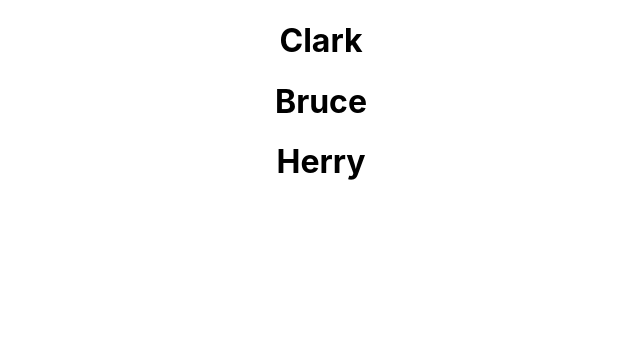
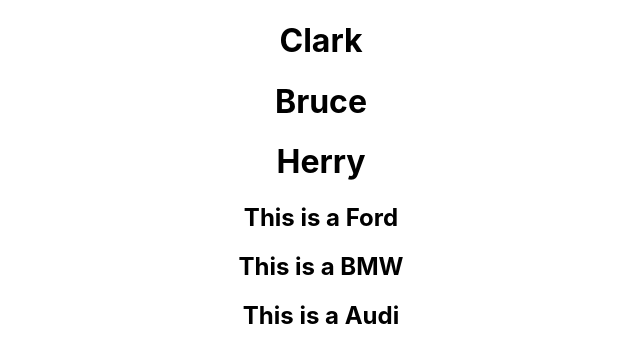
Before and after one commit to GeekShubhamRajput/react-fundamentals-crash-course, a React (Create React App) app in the folder demo-app/: page / in a window 1280 px wide. Shown: the top 362 px of the page, without its empty margins (319-959 px from the left). Built offline with nearby package versions, Linux system fonts and the light colour scheme.

Commit message:
List Rendering 2

```diff
--- a/demo-app/src/App.js
+++ b/demo-app/src/App.js
@@ -1,11 +1,13 @@
 import logo from './logo.svg';
 import './App.css';
 import { NameList } from './components/NameList';
+import { Garage } from './components/Garage';
 
 function App() {
   return (
     <div className="App">
       <NameList />
+      <Garage />
     </div>
   );
 }
--- /dev/null
+++ b/demo-app/src/components/CarBrand.js
@@ -0,0 +1,3 @@
+export const CarBrand = ({brand}) => {
+  return <h2>This is a {brand}</h2>
+}
--- /dev/null
+++ b/demo-app/src/components/Garage.js
@@ -0,0 +1,15 @@
+import { CarBrand } from './CarBrand';
+
+export const Garage = () => {
+  const cars = [
+    {id: 1, brand: 'Ford'},
+    {id: 2, brand: 'BMW'},
+    {id: 3, brand: 'Audi'}
+  ];
+
+  return(
+    <div>
+      { cars.map((carObj) => <CarBrand key={carObj.id} brand={carObj.brand} />)}
+    </div>
+  )
+}
```
Also changed, not shown: 1 other file (tests, documents, lock files or other folders).
